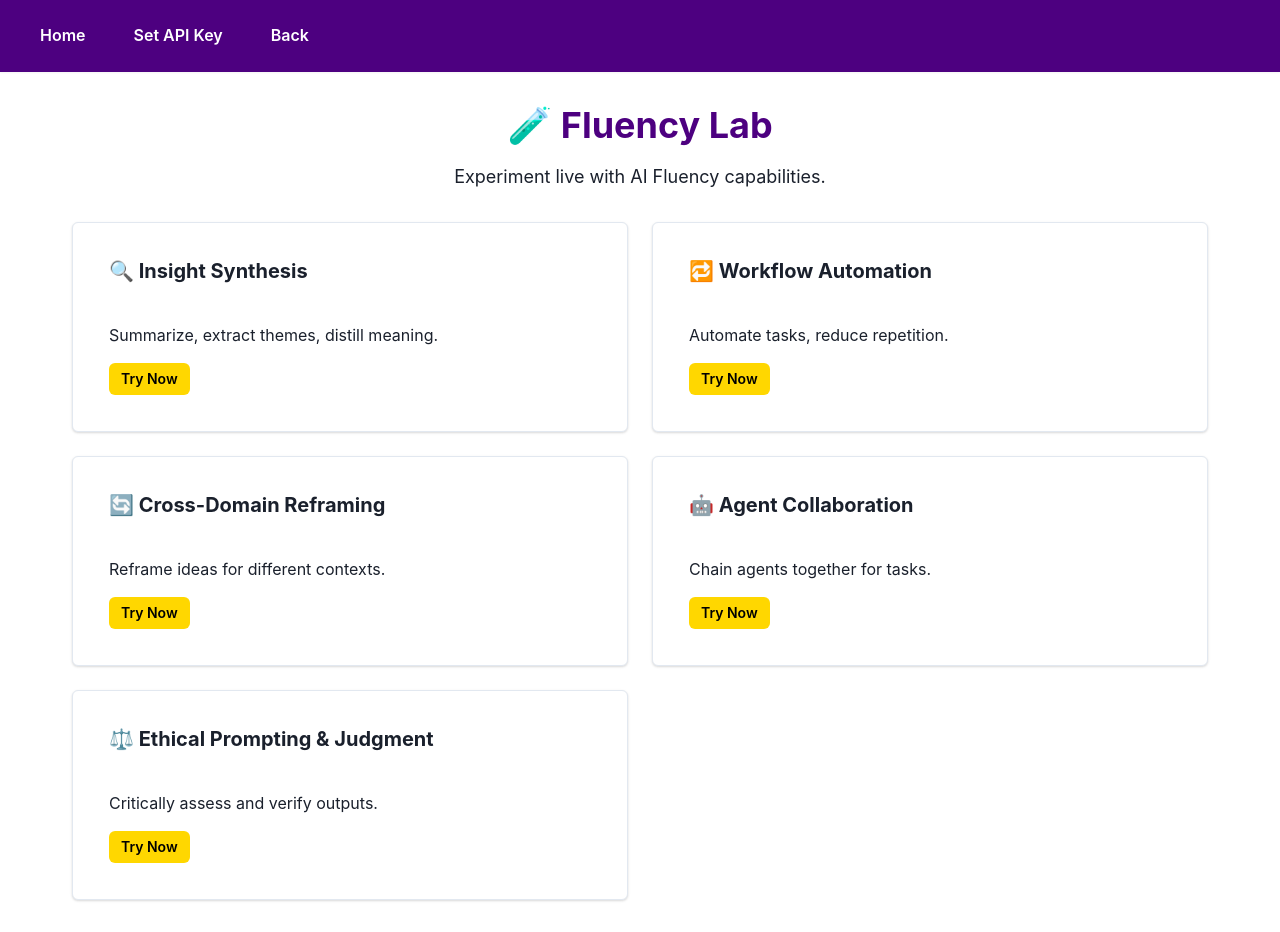
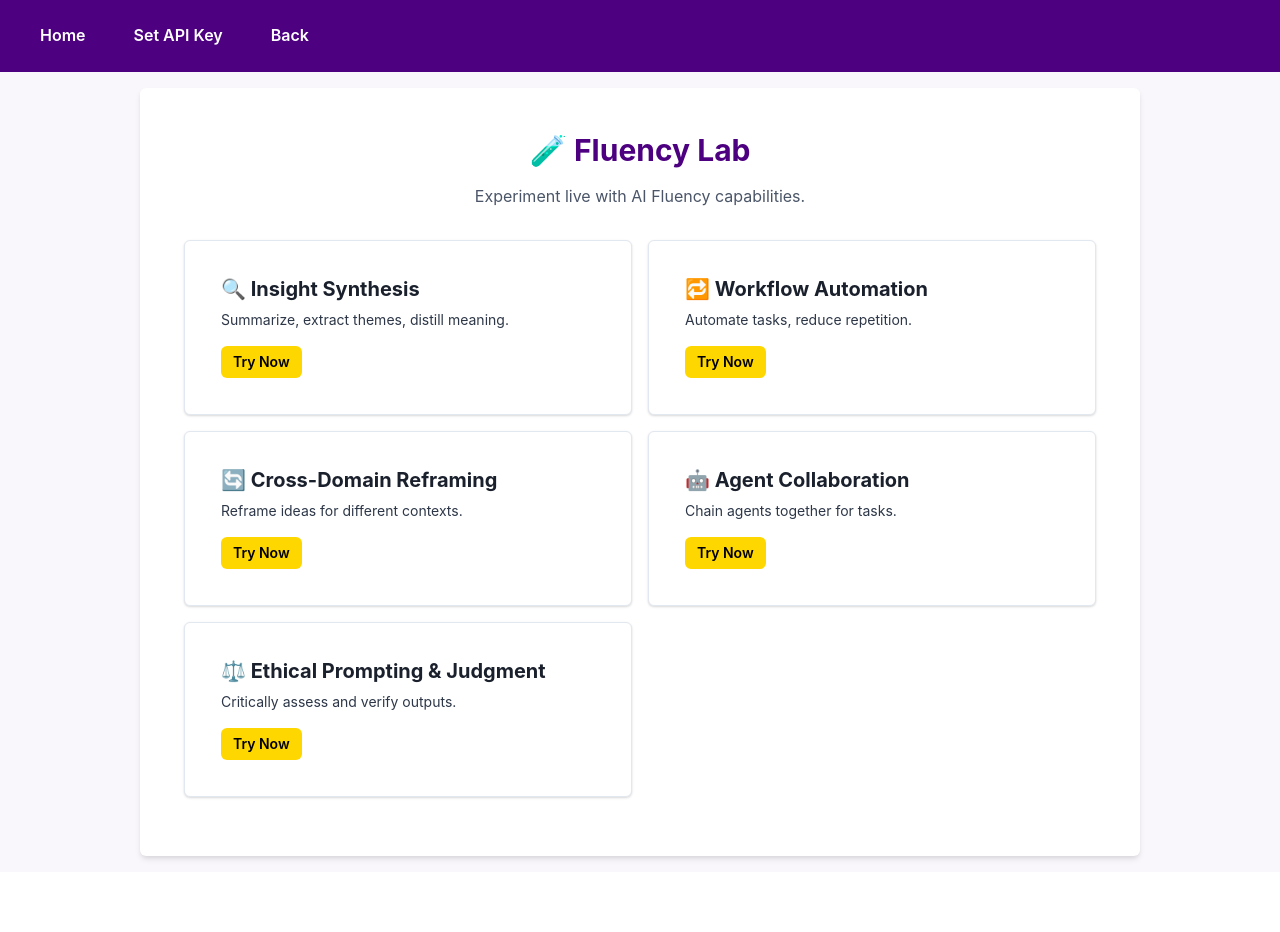
Before and after one commit to vlakmaker/fluency-lab, a React (Vite) app: page /lab in a window 1280 px wide. After the commit the page ends 872 px from the top, so only its background shows below. Built offline with nearby package versions, Linux system fonts and the light colour scheme.

Commit message:
Redesign Front end and pages

```diff
--- a/package.json
+++ b/package.json
@@ -9,6 +9,7 @@
         "preview": "vite preview"
     },
     "dependencies": {
+        "@chakra-ui/icons": "^2.2.4",
         "@chakra-ui/react": "^2.8.2",
         "@emotion/react": "^11.11.4",
         "@emotion/styled": "^11.11.5",
--- /dev/null
+++ b/src/configs/ExperimentForm.tsx
@@ -0,0 +1,50 @@
+import { CheckCircleIcon } from '@chakra-ui/icons'
+import {
+    Box,
+    Divider,
+    Heading,
+    List,
+    ListIcon,
+    ListItem,
+    Text
+} from '@chakra-ui/react'
+
+export default function ExperimentForm({ config }) {
+    return (
+        <Box
+            bg="background"
+            color="text"
+            minH="100vh"
+            px={4}
+            py={16}
+            display="flex"
+            alignItems="flex-start"
+            justifyContent="center"
+        >
+            <Box maxW="800px" w="100%" bg="white" p={8} borderRadius="md" boxShadow="md">
+                <Heading as="h2" size="xl" color="primary" mb={2}>
+                    {config.title}
+                </Heading>
+
+                <Text fontSize="md" color="gray.600" mb={4}>
+                    {config.description}
+                </Text>
+
+                <Divider mb={6} />
+
+                <Heading as="h3" size="md" color="primary" mb={2}>
+                    Practice Challenges:
+                </Heading>
+
+                <List spacing={3}>
+                    {config.challenges.map((challenge, index) => (
+                        <ListItem key={index} color="gray.800">
+                            <ListIcon as={CheckCircleIcon} color="accent" />
+                            {challenge}
+                        </ListItem>
+                    ))}
+                </List>
+            </Box>
+        </Box>
+    )
+}
--- /dev/null
+++ b/src/configs/experiments.ts
@@ -0,0 +1,70 @@
+export interface ExperimentConfig {
+    key: string
+    title: string
+    description: string
+    defaultPrompt: string
+    challenges: string[]
+}
+
+export const experiments: ExperimentConfig[] = [
+    {
+        key: 'insight-synthesis',
+        title: 'Insight Synthesis',
+        description: 'Summarize, extract themes, distill meaning.',
+        defaultPrompt: `Summarize the following text in 5 bullet points and identify 3 risks or limitations.`,
+        challenges: [
+            'Summarize this report in 5 key points.',
+            'Compare and contrast two articles for agreements and disagreements.',
+            'Extract key themes and propose 3 next steps for a team.',
+            'Design an automated workflow that feeds new reports into GPT and generates thematic summaries.'
+        ]
+    },
+    {
+        key: 'workflow-automation',
+        title: 'Workflow Automation',
+        description: 'Automate repetitive tasks using AI helpers.',
+        defaultPrompt: `Draft a reusable template for my weekly meeting agenda.`,
+        challenges: [
+            'Create a reusable weekly task template.',
+            'Automate summarize-then-email workflow.',
+            'Design a multi-step automation: form → GPT → Slack.',
+            'Experiment with Notion AI or Slack summaries for reporting.'
+        ]
+    },
+    {
+        key: 'cross-domain-reframing',
+        title: 'Cross-Domain Reframing',
+        description: 'Rewrite content for different audiences or tones.',
+        defaultPrompt: `Rewrite this message for an executive audience unfamiliar with the topic.`,
+        challenges: [
+            'Rewrite this email for senior execs.',
+            'Explain this to a student, journalist, customer.',
+            'Experiment with rewriting tone: casual / formal / playful.',
+            'Adapt copy for cultural context: Europe / NA / Asia.'
+        ]
+    },
+    {
+        key: 'agent-collaboration',
+        title: 'Agent Collaboration',
+        description: 'Chain AI agents together for better output.',
+        defaultPrompt: `First act as my brainstormer (generate 5 ideas), then critique each idea.`,
+        challenges: [
+            'Simulate two-agent critique cycle.',
+            'Compare how Claude and GPT behave on the same task.',
+            'Multi-step agent workflow: doc → summary → Slack.',
+            'Design your own multi-agent workflow.'
+        ]
+    },
+    {
+        key: 'ethical-prompting',
+        title: 'Ethical Prompting & Judgment',
+        description: 'Critically assess AI output for risks, biases, or hallucinations.',
+        defaultPrompt: `What assumptions did you make in answering my last question?`,
+        challenges: [
+            'Ask: "What assumptions did you make here?"',
+            'Ask: "What parts of this output might be wrong or need verification?"',
+            'Simulate an ethical review: "What risks if this is wrong or biased?"',
+            'Draft a prompting policy for your team: when to trust vs verify.'
+        ]
+    }
+]
--- /dev/null
+++ b/src/pages/AgentCollaborationPage.tsx
@@ -0,0 +1,13 @@
+import Navbar from '../components/NavBar'
+import ExperimentForm from '../configs/ExperimentForm'
+import { experiments } from '../configs/experiments'
+
+export default function AgentCollaborationPage() {
+    const config = experiments.find(e => e.key === 'agent-collaboration')
+    return (
+        <>
+            <Navbar />
+            {config && <ExperimentForm config={config} />}
+        </>
+    )
+}
--- /dev/null
+++ b/src/pages/CrossDomainReframingPage.tsx
@@ -0,0 +1,13 @@
+import Navbar from '../components/NavBar'
+import ExperimentForm from '../configs/ExperimentForm'
+import { experiments } from '../configs/experiments'
+
+export default function CrossDomainReframingPage() {
+    const config = experiments.find(e => e.key === 'cross-domain-reframing')
+    return (
+        <>
+            <Navbar />
+            {config && <ExperimentForm config={config} />}
+        </>
+    )
+}
--- /dev/null
+++ b/src/pages/EthicalPromptingPage.tsx
@@ -0,0 +1,13 @@
+import Navbar from '../components/NavBar'
+import ExperimentForm from '../configs/ExperimentForm'
+import { experiments } from '../configs/experiments'
+
+export default function EthicalPromptingPage() {
+    const config = experiments.find(e => e.key === 'ethical-prompting')
+    return (
+        <>
+            <Navbar />
+            {config && <ExperimentForm config={config} />}
+        </>
+    )
+}
--- /dev/null
+++ b/src/pages/InsightSynthesisPage.tsx
@@ -0,0 +1,27 @@
+import { Box } from '@chakra-ui/react';
+import Navbar from '../components/NavBar';
+import ExperimentForm from "../configs/ExperimentForm";
+import { experiments } from '../configs/experiments';
+
+export default function InsightSynthesisPage() {
+    const config = experiments.find(e => e.key === 'insight-synthesis')
+
+    return (
+        <>
+            <Navbar />
+            <Box
+                bg="background"
+                color="text"
+                minH="100vh"
+                display="flex"
+                alignItems="center"
+                justifyContent="center"
+                px={4}
+            >
+                <Box maxW="800px" w="100%">
+                    {config && <ExperimentForm config={config} />}
+                </Box>
+            </Box>
+        </>
+    )
+}
--- a/src/pages/LabPage.tsx
+++ b/src/pages/LabPage.tsx
@@ -1,75 +1,56 @@
+// src/pages/LabPage.tsx
 import {
     Box,
     Button,
-    Card,
-    CardBody,
-    CardHeader,
-    Heading,
-    SimpleGrid,
-    Text,
+    Card, CardBody, CardHeader, Heading, SimpleGrid, Text,
     VStack
 } from '@chakra-ui/react'
-
+import { Link } from 'react-router-dom'
 import Navbar from '../components/NavBar'
 
 const capabilities = [
-    { key: 'insight', title: '🔍 Insight Synthesis', description: 'Summarize, extract themes, distill meaning.' },
-    { key: 'workflow', title: '🔁 Workflow Automation', description: 'Automate tasks, reduce repetition.' },
-    { key: 'reframing', title: '🔄 Cross-Domain Reframing', description: 'Reframe ideas for different contexts.' },
-    { key: 'agent', title: '🤖 Agent Collaboration', description: 'Chain agents together for tasks.' },
-    { key: 'ethics', title: '⚖️ Ethical Prompting & Judgment', description: 'Critically assess and verify outputs.' }
+    { key: 'insight-synthesis', title: '🔍 Insight Synthesis', description: 'Summarize, extract themes, distill meaning.' },
+    { key: 'workflow-automation', title: '🔁 Workflow Automation', description: 'Automate tasks, reduce repetition.' },
+    { key: 'cross-domain-reframing', title: '🔄 Cross-Domain Reframing', description: 'Reframe ideas for different contexts.' },
+    { key: 'agent-collaboration', title: '🤖 Agent Collaboration', description: 'Chain agents together for tasks.' },
+    { key: 'ethical-prompting', title: '⚖️ Ethical Prompting & Judgment', description: 'Critically assess and verify outputs.' }
 ]
 
 export default function LabPage() {
     return (
         <>
             <Navbar />
-
-            <Box p={8} maxW="1200px" mx="auto">
-                <VStack spacing={4} mb={8}>
-                    <Heading as="h1" size="xl" color="primary">🧪 Fluency Lab</Heading>
-                    <Text fontSize="lg">Experiment live with AI Fluency capabilities.</Text>
+            <Box bg="background" minH="100vh" p={4} display="flex" justifyContent="center">
+                <Card w="100%" maxW="1000px" p={6} boxShadow="md" borderRadius="md">
+                    <CardBody>
+                        <VStack spacing={4} mb={8} textAlign="center">
+                            <Heading as="h1" size="lg" color="primary">🧪 Fluency Lab</Heading>
+                            <Text fontSize="md" color="gray.600">Experiment live with AI Fluency capabilities.</Text>
                         </VStack>
 
-                <SimpleGrid
-                    columns={{ base: 1, md: 2 }}
-                    spacing={6}
-                    justifyContent="center"
+                        <SimpleGrid columns={{ base: 1, md: 2 }} spacing={4}>
+                            {capabilities.map((cap) => (
+                                <Card key={cap.key} p={4} border="1px solid #E2E8F0" borderRadius="md"
+                                    transition="transform 0.2s, box-shadow 0.2s"
+                                    _hover={{ transform: 'translateY(-2px)', boxShadow: 'lg' }}
                                 >
-                    {capabilities.map((cap) => (
-                        <Card
-                            key={cap.key}
-                            p={4}
-                            border="1px solid #E2E8F0"
-                            borderRadius="md"
-                            transition="transform 0.2s, box-shadow 0.2s"
-                            _hover={{
-                                transform: 'translateY(-4px)',
-                                boxShadow: 'lg'
-                            }}
-                        >
-                            <CardHeader>
-                                <Heading size="md">{cap.title}</Heading>
+                                    <CardHeader pb={2}>
+                                        <Heading as="h3" size="md">{cap.title}</Heading>
                                     </CardHeader>
-                            <CardBody>
-                                <Text mb={4}>{cap.description}</Text>
-                                <Button
-                                    bg="accent"
-                                    color="black"
-                                    size="sm"
-                                    transition="background-color 0.2s, transform 0.2s"
-                                    _hover={{
-                                        bg: 'primary',
-                                        color: 'white',
-                                        transform: 'scale(1.05)'
-                                    }}
-                                >
+                                    <CardBody pt={0}>
+                                        <Text fontSize="sm" mb={4} color="gray.700">{cap.description}</Text>
+                                        <Link to={`/lab/${cap.key}`}>
+                                            <Button size="sm" bg="accent" color="black"
+                                                _hover={{ bg: 'primary', color: 'white', transform: 'scale(1.05)' }}>
                                                 Try Now
                                             </Button>
+                                        </Link>
                                     </CardBody>
                                 </Card>
                             ))}
                         </SimpleGrid>
+                    </CardBody>
+                </Card>
             </Box>
         </>
     )
--- /dev/null
+++ b/src/pages/WorkflowAutomationPage.tsx
@@ -0,0 +1,13 @@
+import Navbar from '../components/NavBar'
+import ExperimentForm from '../configs/ExperimentForm'
+import { experiments } from '../configs/experiments'
+
+export default function WorkflowAutomationPage() {
+    const config = experiments.find(e => e.key === 'workflow-automation')
+    return (
+        <>
+            <Navbar />
+            {config && <ExperimentForm config={config} />}
+        </>
+    )
+}
```
Also changed, not shown: src/App.tsx (+11 -0 lines), src/pages/HomePage.tsx (+15 -27 lines), 1 other file (tests, documents, lock files or other folders). Lines whose indentation alone changed are shown as unchanged.
